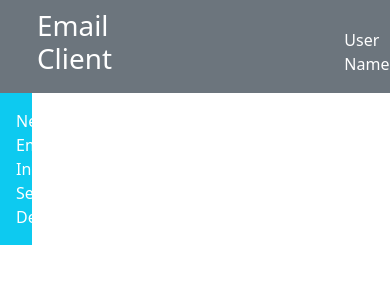
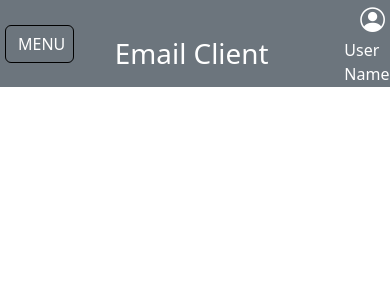
Before and after one commit to iO-Academy/2023-jul-cmail, a React (Vite) app: page / in a window 390 px wide. Shown: the top 300 px of the page. Built offline with nearby package versions, Linux system fonts and the light colour scheme.

Commit message:
Almost responsive header

```diff
--- a/index.html
+++ b/index.html
@@ -1,5 +1,5 @@
 <!doctype html>
-<html lang="en">
+<html lang="en" class="h-100 w-100">
   <head>
     <meta charset="UTF-8" />
     <link rel="icon" type="image/svg+xml" href="/vite.svg" />
@@ -7,8 +7,8 @@
     <link href="https://cdn.jsdelivr.net/npm/bootstrap@5.3.1/dist/css/bootstrap.min.css" rel="stylesheet" integrity="sha384-4bw+/aepP/YC94hEpVNVgiZdgIC5+VKNBQNGCHeKRQN+PtmoHDEXuppvnDJzQIu9" crossorigin="anonymous">
     <title> C-Mail</title>
   </head>
-  <body className="h-100">
-    <div id="root"></div>
+  <body class="h-100 w-100">
+    <div class="h-100 w-100" id="root"></div>
     <script type="module" src="/src/main.jsx"></script>
   </body>
 </html>
--- a/src/Components/Header/index.jsx
+++ b/src/Components/Header/index.jsx
@@ -1,22 +1,30 @@
-const Header = () => {
+import "bootstrap-icons/font/bootstrap-icons.css"
+import { useState } from "react"
+
+const Header = (click) => {
+
+    const [displayMenu, setDisplayMenu] = useState(false)
+
+
 
     return (
-        <div className="h-100 conatiner-fluid">
-            <div className="row d-flex justify-content-between align-items-end border border-secondary bg-secondary text-white">
-                <h1 className="col-6 px-5 py-2">Email Client</h1>
-                <p className="col-2">User Name</p>
+        <div className="h-100 w-100">
+            <div className="row d-flex justify-content-between align-items-center border border-secondary bg-secondary text-white">
+                <button onClick={() => {setDisplayMenu(!displayMenu)}} className="col-2 mx-3 border border-black btn btn-secondary d-md-none text-center" type="button" data-bs-toggle="dropdown" aria-expanded="false">MENU</button>
+                <h1 className="col-7 px-4 py-2 d-flex align-self-end">Email Client</h1>
+                <div className="col-2">
+                    <i className="col-1 px-3 bi bi-person-circle fs-2"></i>
+                    <span className="col-2">User Name</span>
+                </div>
             </div>
-            <div className="col-1 h-100 p-3 mb-2 bg-info text-dark">
-                <a className="text-white link-underline link-underline-opacity-0" href="#">New Email</a> <br />
-                <a className="text-white link-underline link-underline-opacity-0" href="#">Inbox</a> <br />
-                <a className="text-white link-underline link-underline-opacity-0" href="#">Sent</a> <br />
-                <a className="text-white link-underline link-underline-opacity-0" href="#">Deleted</a> <br />
+            <div className={"col-4 col-md-1 h-100 mb-2 bg-info text-dark d-md-block" + (displayMenu ? '' : ' d-none')}>
+                <a className="d-block px-2 py-3 text-white link-underline link-underline-opacity-0 bg-primary" href="#">New Email</a> <br />
+                <a className="d-block px-2 py-3 text-white link-underline link-underline-opacity-0" href="#">Inbox</a> <br />
+                <a className="d-block px-2 py-3 text-white link-underline link-underline-opacity-0" href="#">Sent</a> <br />
+                <a className="d-block px-2 py-3 text-white link-underline link-underline-opacity-0" href="#">Deleted</a> <br />
             </div>
         </div>
     )
-
-
-
 }
 
 export default Header
```
Also changed, not shown: src/Components/Header/Header.css (added).
